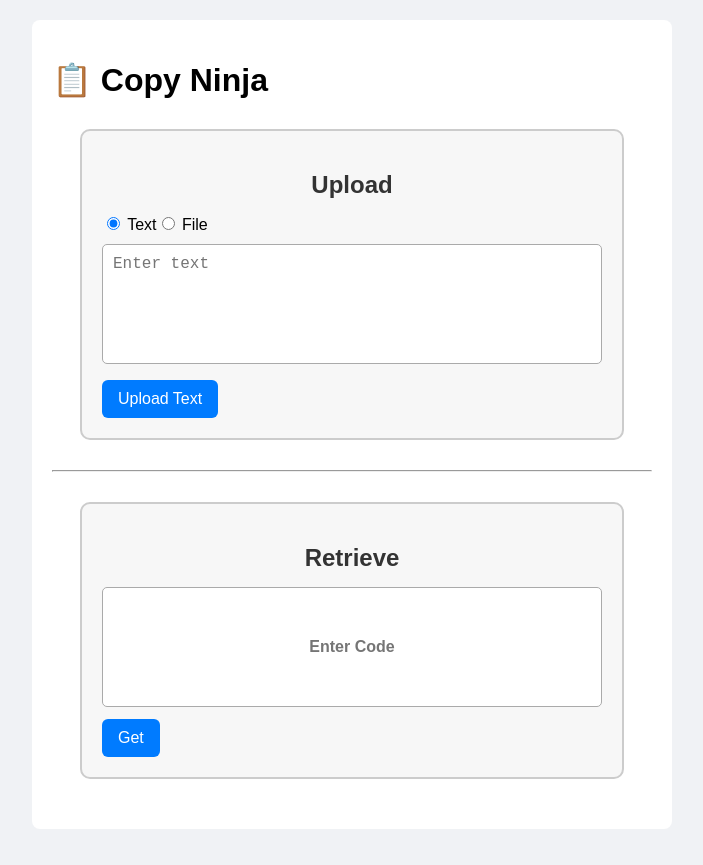
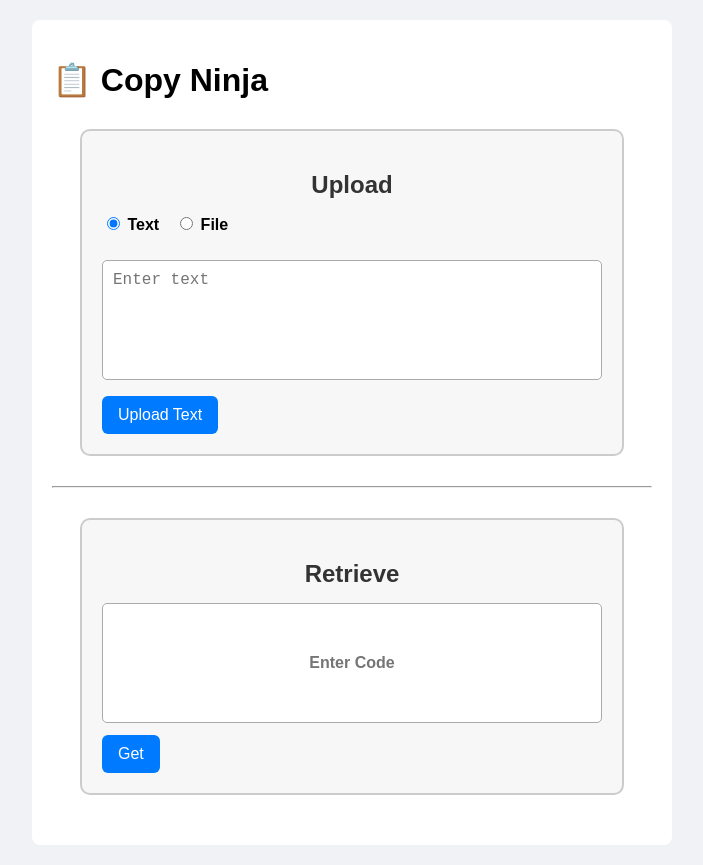
Before and after one commit to Ayushmaan218/Copy_Ninja, a React (Vite) app in the folder client/: page / in a window 1280 px wide. Shown: the whole page, without its empty margins (288-991 px from the left). Built offline with nearby package versions, Linux system fonts and the light colour scheme; the HTML template or start-up script is replaced by a standard one.

Commit message:
Update RetrieveForm.css

```diff
--- a/client/src/components/RetrieveForm.css
+++ b/client/src/components/RetrieveForm.css
@@ -56,6 +56,13 @@ button:hover {
   color: #28a745;
 }
 
+.toggle-upload {
+  margin-bottom: 1rem;
+  display: flex;
+  gap: 1rem;
+  font-weight: bold;
+}
+
 /* Retrieve section specific */
 .text-output {
   margin-top: 20px;
```
